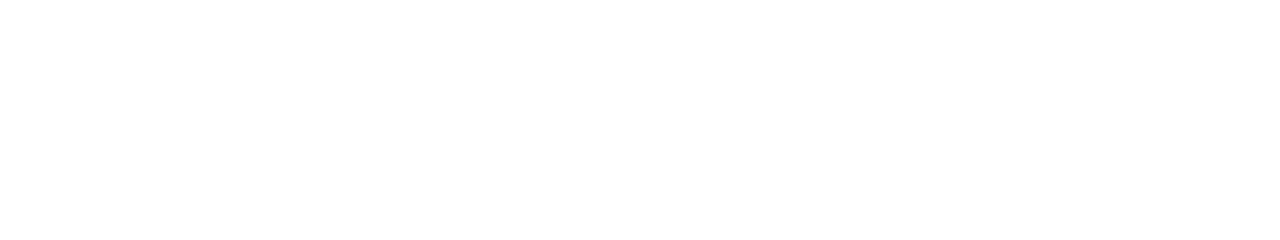
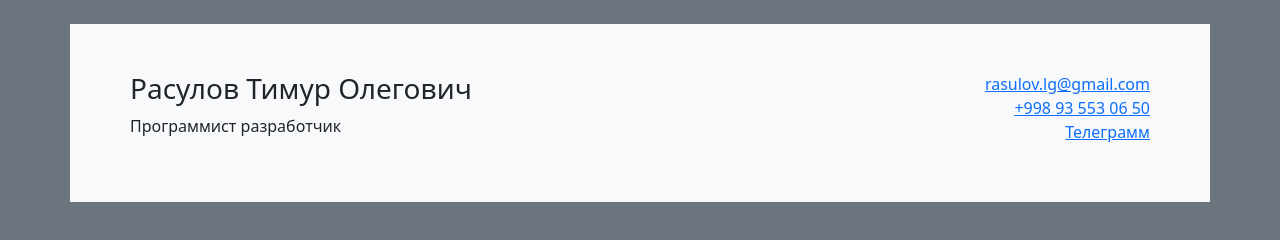
Before and after one commit to zombjke/summary, a plain HTML site: page index.html in a window 1280 px wide. Drawn offline with Linux system fonts and the light colour scheme.

Commit message:
Update index.html

```diff
--- a/index.html
+++ b/index.html
@@ -13,10 +13,20 @@
 
     <script src="/js/bootstrap.bundle.min.js"></script>
 </head>
-<body>
-    <div class="container">
-        <div class="row">
-            <div class="col"></div>
+<body class="bg-secondary">
+    <div class="container bg-light mt-4">
+        <div class="row p-5">
+            <div class="col text-start">
+                <h3>Расулов Тимур Олегович</h3>
+                <p>Программист разработчик</p>
+            </div>
+            <div class="col text-end">
+                <a href="mailto:rasulov.lg@gmail.com">rasulov.lg@gmail.com</a><br>
+                <a href="tel:+998935530650">+998 93 553 06 50</a><br>
+                <a href="https://t.me/zombjkee">Телеграмм</a>
+<!--                discord-->
+<!--                skype-->
+            </div>
         </div>
     </div>
 </body>
```
